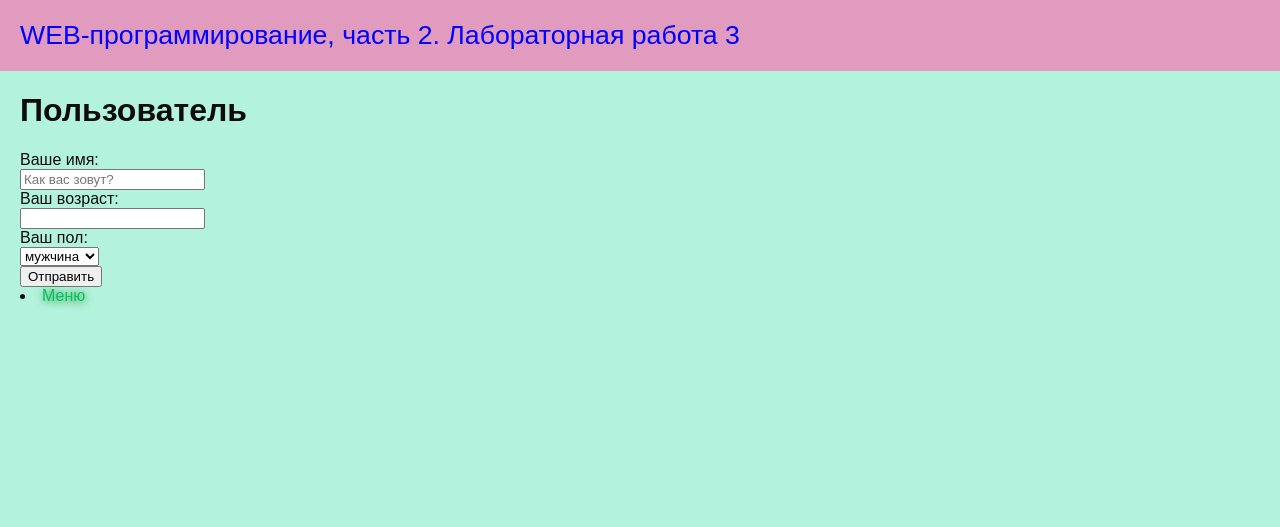
After one commit to tkacheks/web-programming-labs-2, a Flask app: page /lab3/form1 in a window 1280 px wide. The commit adds this page. Shown: the top 527 px of the page. Run offline with Flask 3, Linux system fonts and the light colour scheme.

Commit message:
форма

```diff
--- a/app.py
+++ b/app.py
@@ -1,7 +1,9 @@
 from flask import Flask
 from lab1 import lab1
 from lab2 import lab2
+from lab3 import lab3
 
 app = Flask(__name__)
 app.register_blueprint(lab1)
 app.register_blueprint(lab2)
+app.register_blueprint(lab3)
--- a/lab1.py
+++ b/lab1.py
@@ -27,6 +27,9 @@ def menu ():
                 </li>
                 <li>
                     <a href="/lab2" target="_blank"   > Лабораторная работа 2 </a>
+                </li>
+                <li>
+                    <a href="/lab3" target="_blank"   > Лабораторная работа 3 </a>
                 </li>
         </ol>
         <footer>
--- a/lab2.py
+++ b/lab2.py
@@ -1,4 +1,4 @@
-from flask import Blueprint, redirect, url_for
+from flask import Blueprint, redirect, url_for, render_template
 lab2 = Blueprint('lab2',__name__)
 
 @lab2.route('/lab2/example')
--- a/lab3.py
+++ b/lab3.py
@@ -1,6 +1,13 @@
-from flask import Blueprint,render_template
+from flask import Blueprint,render_template, request
 lab3 = Blueprint('lab3', __name__)
 
 @lab3.route('/lab3/')
 def lab():
     return render_template('lab3.html')
+
+@lab3.route('/lab3/form1')
+def form1():
+    user = request.args.get('user')
+    age = request.args.get('age')
+    sex = request.args.get('sex')
+    return render_template('form1.html', user=user, age=age, sex=sex)
--- /dev/null
+++ b/templates/form1.html
@@ -0,0 +1,49 @@
+{% extends "base.html" %}
+
+{% block lab %}Лабораторная работа 3{% endblock %}
+
+{% block main %}
+
+    {% if user %}
+
+    <h1>Привет, {{ user }}!</h1>
+    <h2>Добро пожаловать  на наш сайт!</h2>
+
+    <div>Ваш возраст: {{ age }}</div>
+    <div>Ваш пол: {{ sex }}</div>
+    <div>
+        <a href="/lab3/form1">Заново</a>
+    </div>
+
+    {% else %}
+
+    <h1> Пользователь</h1>
+
+    <form>
+        <label>Ваше имя:</label>
+        <div>
+            <input type="text" placeholder="Как вас зовут?" name="user">
+        </div>
+
+        <label> Ваш возраст: </label>
+        <div>
+            <input type="number" name="age">
+        </div>
+
+        <label>Ваш пол: </label>
+        <div>
+            <select name="sex">
+                <option value="male">мужчина</option>
+                <option value="female">женщина</option>
+            </select>
+        </div>
+
+        <div>
+            <button type="submit">Отправить</button>
+        </div>
+    </form>
+
+
+
+    {% endif %}
+{% endblock %}
```
Also changed, not shown: templates/lab3.html (indentation only).
